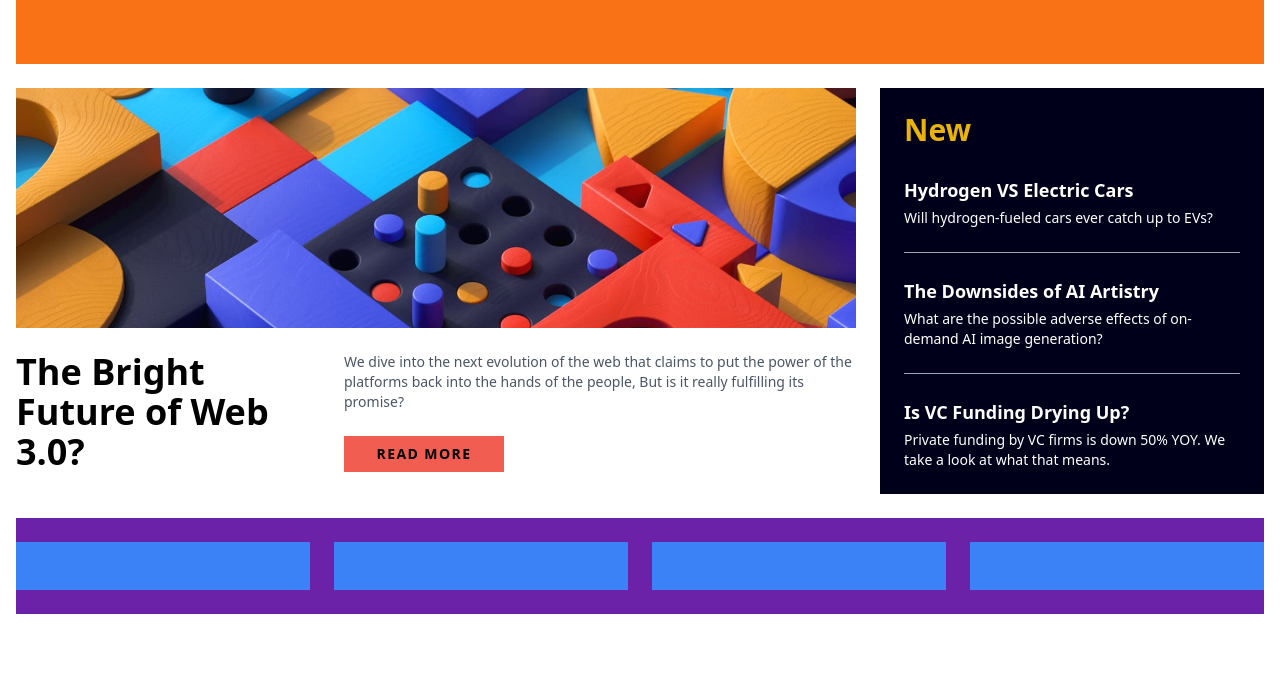
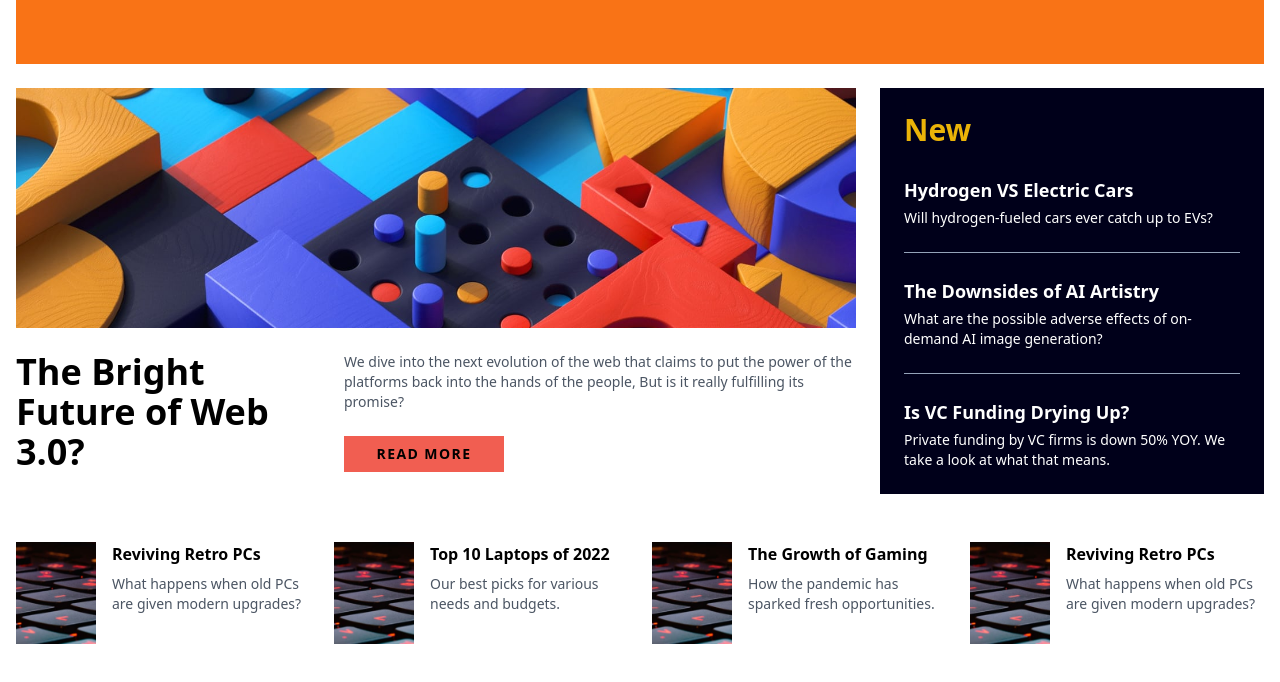
Before and after one commit to pamelasantoss/news-homepage-challenge, a React (Vite) app: page / in a window 1280 px wide. Shown: the top 682 px of the page. Built offline with nearby package versions, Linux system fonts and the light colour scheme.

Commit message:
feat: creating the second part of news

```diff
--- a/src/App.tsx
+++ b/src/App.tsx
@@ -1,4 +1,5 @@
 import highlightArticleImage from "./assets/image-web-3-desktop.jpg"
+import articleImage from "./assets/image-top-laptops.jpg"
 
 export function App() {
   return (
@@ -39,9 +40,9 @@ export function App() {
             <li className="py-6 border-b solid border-slate-400">
               <div className="text-white">
                 <a href="#">
-                  <h4 className="text-lg font-bold pb-1 hover:text-yellow-500">
+                  <h3 className="text-lg font-bold pb-1 hover:text-yellow-500">
                     Hydrogen VS Electric Cars
-                  </h4>
+                  </h3>
                   <p className="text-sm">
                     Will hydrogen-fueled cars ever catch up to EVs?
                   </p>
@@ -51,9 +52,9 @@ export function App() {
             <li className="py-6 border-b solid border-slate-400">
               <div className="text-white">
                 <a href="#">
-                  <h4 className="text-lg font-bold pb-1 hover:text-yellow-500">
+                  <h3 className="text-lg font-bold pb-1 hover:text-yellow-500">
                     The Downsides of AI Artistry
-                  </h4>
+                  </h3>
                   <p className="text-sm">
                     What are the possible adverse effects of on-demand AI image
                     generation?
@@ -64,9 +65,9 @@ export function App() {
             <li className="pt-6">
               <div className="text-white">
                 <a href="#">
-                  <h4 className="text-lg font-bold pb-1 hover:text-yellow-500">
+                  <h3 className="text-lg font-bold pb-1 hover:text-yellow-500">
                     Is VC Funding Drying Up?
-                  </h4>
+                  </h3>
                   <p className="text-sm">
                     Private funding by VC firms is down 50% YOY. We take a look
                     at what that means.
@@ -78,14 +79,67 @@ export function App() {
         </aside>
       </div>
 
-      <div
-        id="news-section"
-        className="bg-purple-800 py-6 grid grid-cols-1 lg:grid-cols-4 gap-6 w-full"
-      >
-        <article className="bg-blue-500 h-12"></article>
-        <article className="bg-blue-500 h-12"></article>
-        <article className="bg-blue-500 h-12"></article>
-        <article className="bg-blue-500 h-12"></article>
+      <div className="py-6 grid grid-cols-1 lg:grid-cols-4 gap-6 w-full">
+        <article>
+          <a href="#" className="flex gap-4">
+            <div className="w-20 min-w-10 object-contain overflow-hidden">
+              <img src={articleImage} alt="" />
+            </div>
+            <div className="flex-1">
+              <h4 className="font-bold mb-2 hover:text-highlight">
+                Reviving Retro PCs
+              </h4>
+              <p className="text-sm text-gray-600">
+                What happens when old PCs are given modern upgrades?
+              </p>
+            </div>
+          </a>
+        </article>
+        <article>
+          <a href="#" className="flex gap-4">
+            <div className="w-20 min-w-10 object-contain overflow-hidden">
+              <img src={articleImage} alt="" />
+            </div>
+            <div className="flex-1">
+              <h4 className="font-bold mb-2 hover:text-highlight">
+                Top 10 Laptops of 2022
+              </h4>
+              <p className="text-sm text-gray-600">
+                Our best picks for various needs and budgets.
+              </p>
+            </div>
+          </a>
+        </article>
+        <article>
+          <a href="#" className="flex gap-4">
+            <div className="w-20 min-w-10 object-contain overflow-hidden">
+              <img src={articleImage} alt="" />
+            </div>
+            <div className="flex-1">
+              <h4 className="font-bold mb-2 hover:text-highlight">
+                The Growth of Gaming
+              </h4>
+              <p className="text-sm text-gray-600">
+                How the pandemic has sparked fresh opportunities.
+              </p>
+            </div>
+          </a>
+        </article>
+        <article>
+          <a href="#" className="flex gap-4">
+            <div className="w-20 min-w-10 object-contain overflow-hidden">
+              <img src={articleImage} alt="" />
+            </div>
+            <div className="flex-1">
+              <h4 className="font-bold mb-2 hover:text-highlight">
+                Reviving Retro PCs
+              </h4>
+              <p className="text-sm text-gray-600">
+                What happens when old PCs are given modern upgrades?
+              </p>
+            </div>
+          </a>
+        </article>
       </div>
     </div>
   )
```
Also changed, not shown: src/assets/image-top-laptops.jpg (added).
